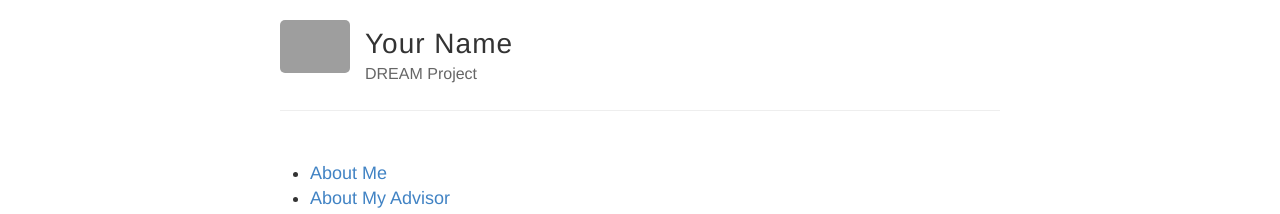
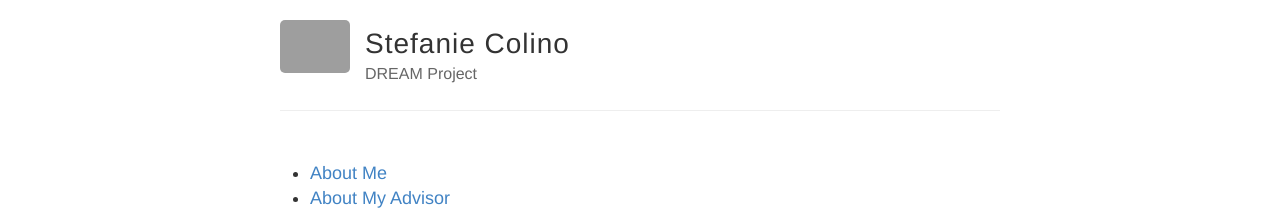
Before and after one commit to scolino/scolino.github.io, a Jekyll site: the page built from index.md, in a window 1280 px wide. Shown: the top 214 px of the page. Built offline with Jekyll 4.4.1, drawn with Linux system fonts in a browser that asks for light colours; grey boxes are pictures that could not be loaded.

Commit message:
Update _config.yml

```diff
--- a/_config.yml
+++ b/_config.yml
@@ -3,7 +3,7 @@
 #
 
 # Name of your site (displayed in the header)
-name: Your Name
+name: Stefanie Colino
 
 # Short bio or description (displayed in the header)
 description: DREAM Project
```
